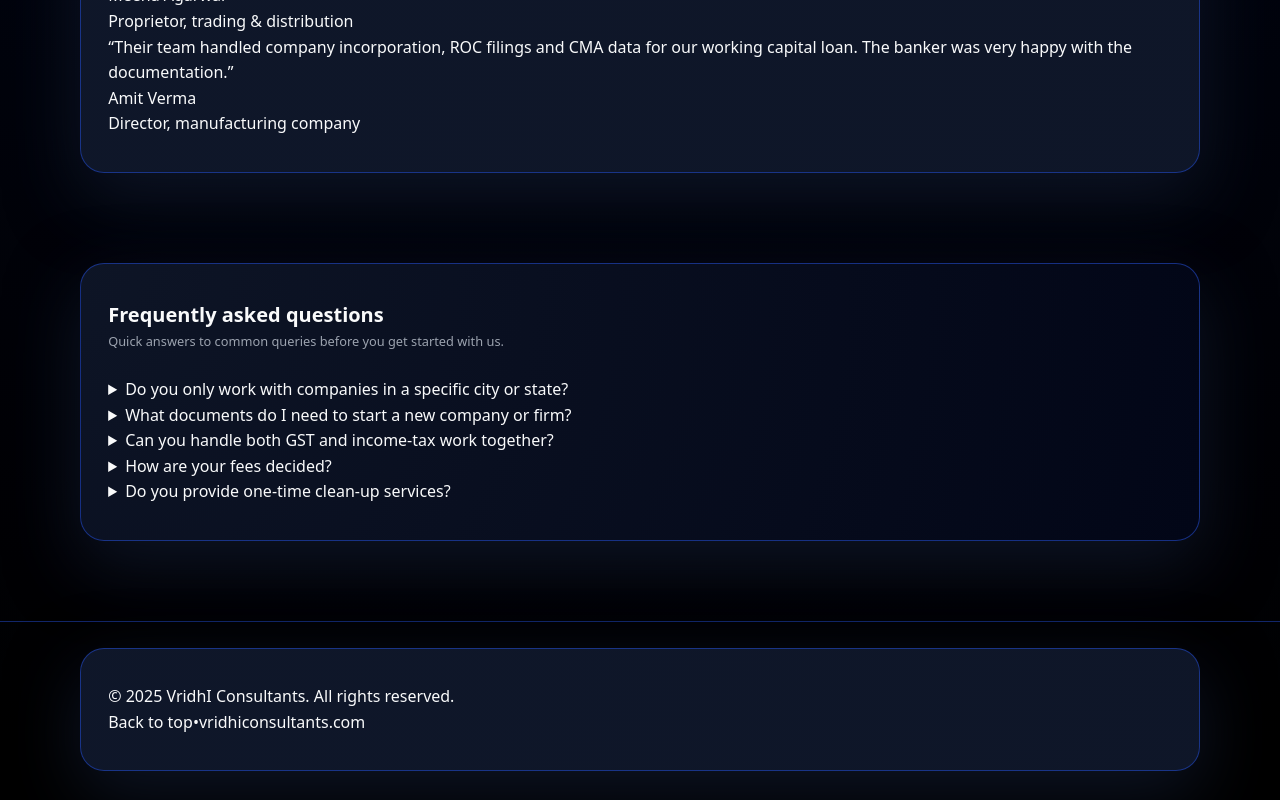
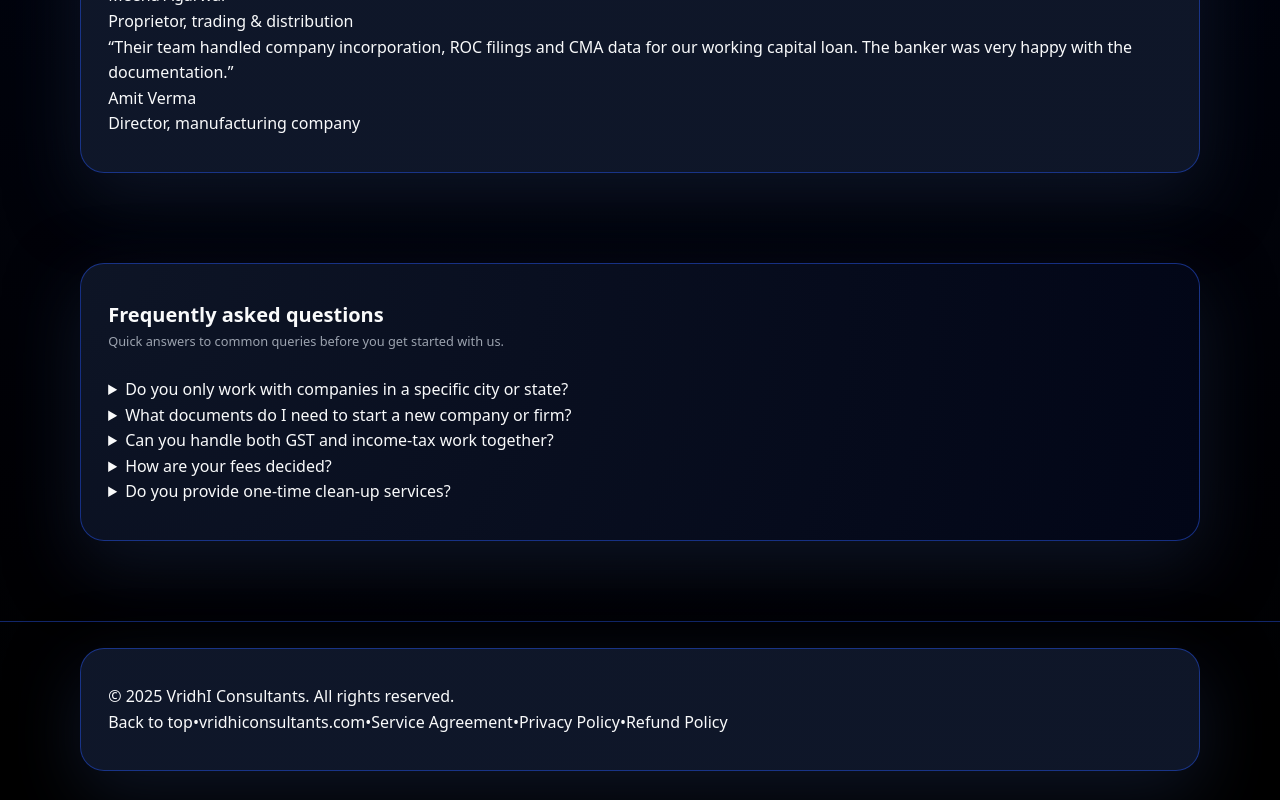
Before and after one commit to KP-1306/vridhi-consultants, a React (Vite) app: page / in a window 1280 px wide. Shown: the part 2205-3005 px from the top of the page. Built offline with nearby package versions, Linux system fonts and the light colour scheme.

Commit message:
Update Footer.jsx

```diff
--- a/src/components/Footer.jsx
+++ b/src/components/Footer.jsx
@@ -1,6 +1,7 @@
 // src/components/Footer.jsx
 
 import React from "react";
+import { Link } from "react-router-dom";
 
 export default function Footer() {
   const year = new Date().getFullYear();
@@ -25,6 +26,18 @@
           >
             vridhiconsultants.com
           </a>
+          <span className="footer-dot">•</span>
+          <Link to="/service-agreement" className="footer-link">
+            Service Agreement
+          </Link>
+          <span className="footer-dot">•</span>
+          <Link to="/privacy-policy" className="footer-link">
+            Privacy Policy
+          </Link>
+          <span className="footer-dot">•</span>
+          <Link to="/refund-policy" className="footer-link">
+            Refund Policy
+          </Link>
         </div>
       </div>
     </footer>
```
